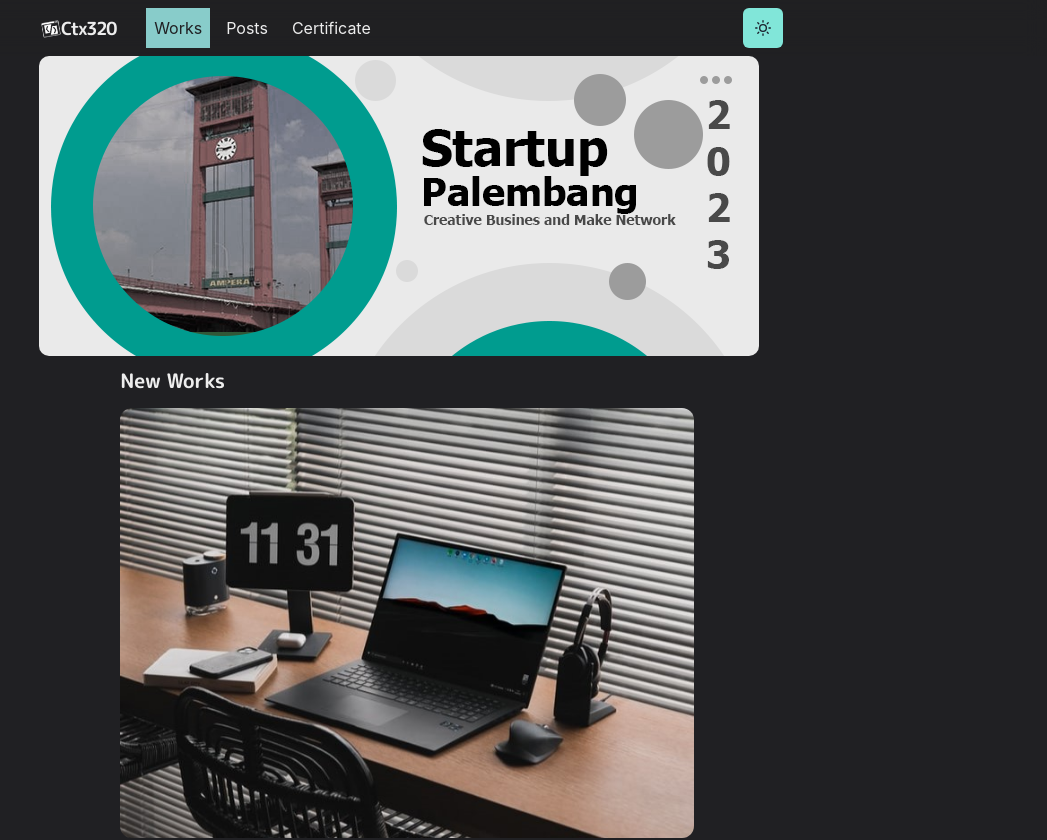
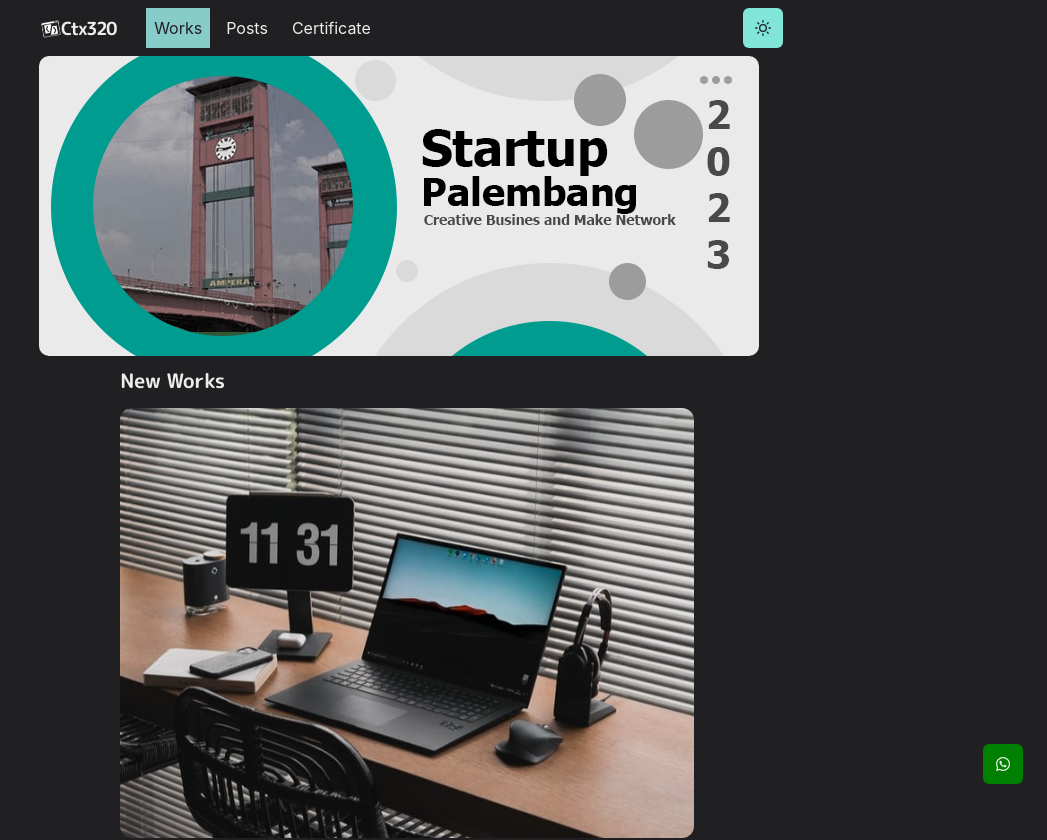
Before and after one commit to zaen19-R/Ctx320, a Next.js app: page /works in a window 1280 px wide. Shown: the top 840 px of the page, without its empty margins (233-1280 px from the left). Built offline with nearby package versions, Linux system fonts and the light colour scheme.

Commit message:
whatsapp

```diff
--- a/components/layouts/main.js
+++ b/components/layouts/main.js
@@ -1,8 +1,9 @@
 import Head from 'next/head'
 import NavBar from '../navbar'
-import { Box, Container } from '@chakra-ui/react'
+import { Box, Container, Flex } from '@chakra-ui/react'
 import Footer from '../footer'
 import {Image} from '@chakra-ui/react'
+import WhatsAppButton from '../whatsapp_util'
 
 const Main = ({ children, router }) => {
   return (
@@ -27,13 +28,22 @@ const Main = ({ children, router }) => {
       </Head>
 
       <NavBar path={router.asPath} />
-
       <Container maxW="container.md" pt={14}>
         <Image src='/images/Leader_Board.png' alt='LeaderBoard' mb='3' rounded={10} />
         {children}
 
         <Footer />
+        <Flex
+          position="fixed"
+          bottom={4}
+          right={6}
+          justify="flex-end"
+          align="flex-end"
+        >
+          <WhatsAppButton phoneNumber="6289503215816" message="Halo! Saya mengunjungi halaman Anda dan ingin berbicara lebih lanjut." />
+        </Flex>
       </Container>
+
     </Box>
   )
 }
--- a/components/navbar.js
+++ b/components/navbar.js
@@ -16,6 +16,7 @@ import {
 } from '@chakra-ui/react'
 import { HamburgerIcon } from '@chakra-ui/icons'
 import ThemeToggleButton from './theme-toggle-button'
+import WhatsAppButton from './whatsapp_util'
 
 const LinkItem = ({ href, path, target, children, ...props }) => {
   const active = path === href
@@ -81,7 +82,7 @@ const Navbar = props => {
           </LinkItem>
         </Stack>
 
-        <Box flex={1} align="right">
+        <Box flex={2} align="right">
           <ThemeToggleButton />
 
           <Box ml={2} display={{ base: 'inline-block', md: 'none' }}>
@@ -110,6 +111,7 @@ const Navbar = props => {
           </Box>
         </Box>
       </Container>
+      {/* <WhatsAppButton/> */}
     </Box>
   )
 }
--- /dev/null
+++ b/components/whatsapp_util.js
@@ -0,0 +1,27 @@
+import { Box, IconButton } from '@chakra-ui/react'
+import { FaWhatsapp } from 'react-icons/fa'
+
+const handleSendMessage = () => {
+  const phoneNumber = '6289503215816';
+  const message = 'Silahkan tinggalkan pesan : ';
+
+  const whatsappUrl = `https://api.whatsapp.com/send?phone=${phoneNumber}&text=${encodeURIComponent(message)}`;
+  window.open(whatsappUrl, '_blank');
+};
+const WhatsAppButton = () => {
+  return (
+    <Box
+    position='fixed'
+
+    >
+      <IconButton
+      bg='green'
+      aria-label="WhatsApp"
+      icon={<FaWhatsapp />}
+      onClick={handleSendMessage}
+    />
+    </Box>
+  );
+};
+
+export default WhatsAppButton;
```
